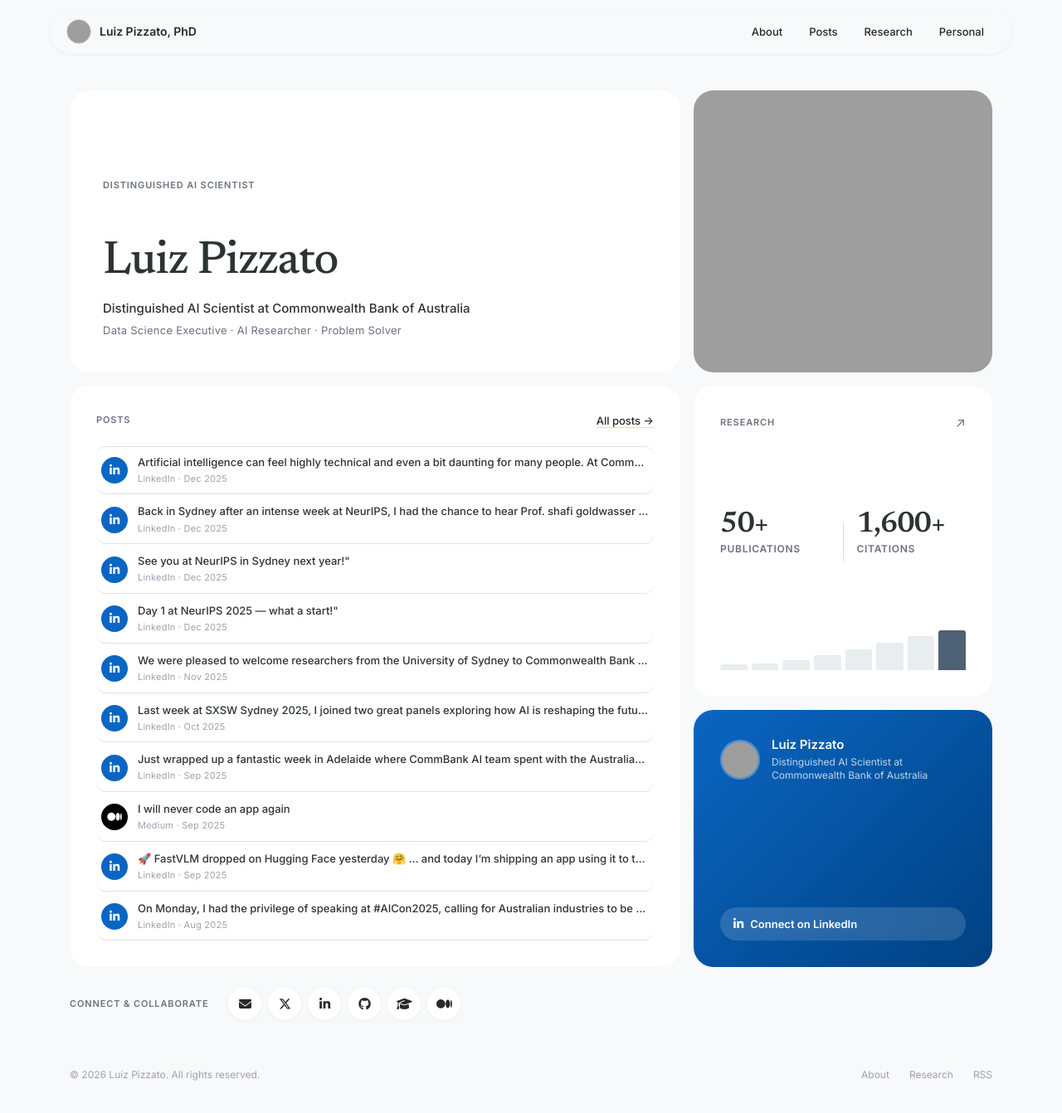
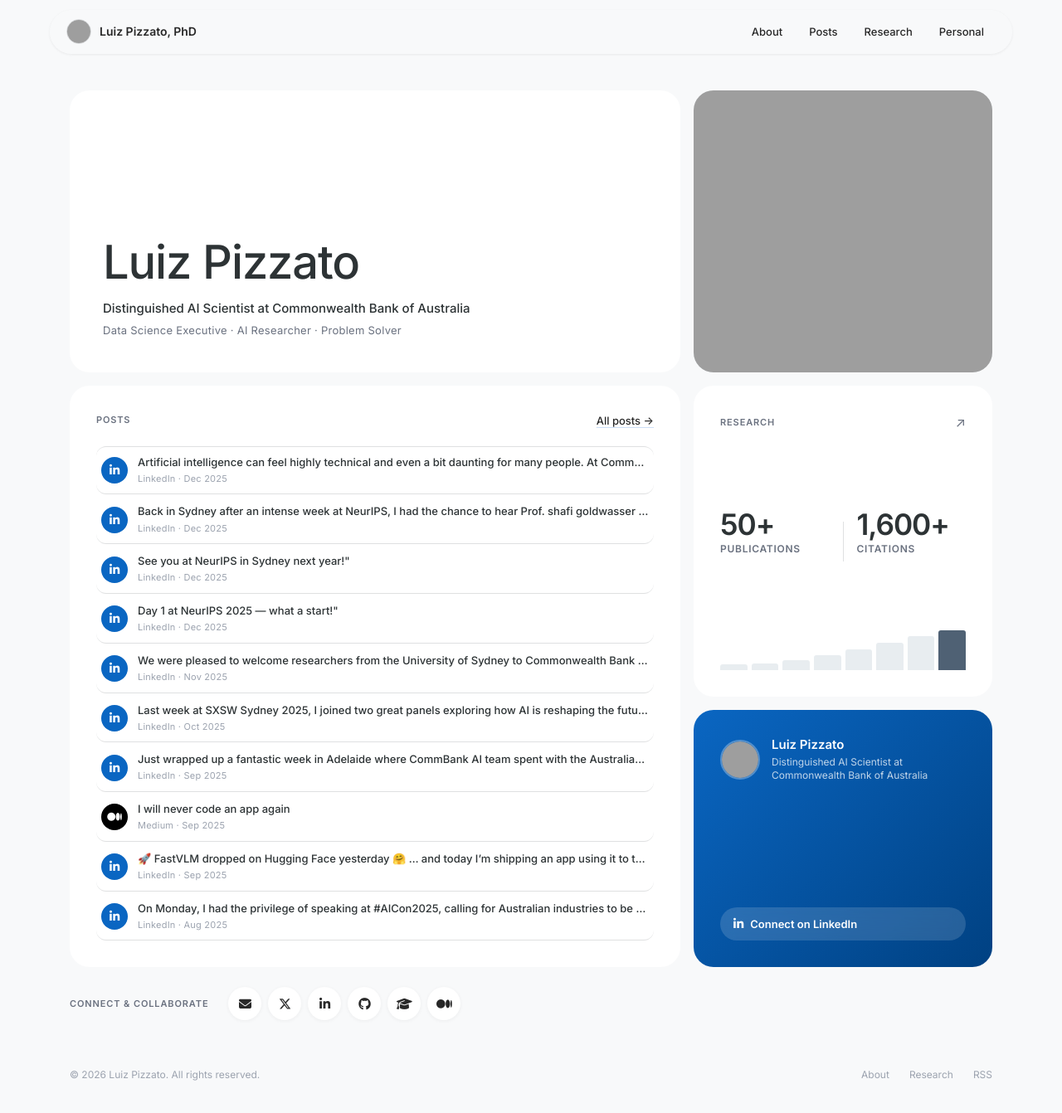
Before and after one commit to pizzato/pizzato.github.io, a Jekyll site: the page built from index.html, in a window 1280 px wide and 1346 px high. Shown: the top 1342 px of the window at 83% size. Built offline with Jekyll 4.4.1, drawn with Linux system fonts in a browser that asks for light colours.

Commit message:
style: replace Newsreader with Inter; remove redundant hero label
- Switch all Newsreader usages to Inter (display headings, metric numbers)
- Load only Inter from Google Fonts (drop Newsreader import)
- Remove 'Distinguished AI Scientist' label from homepage hero card —
  already present in the tagline below the name

Co-Authored-By: Claude Sonnet 4.5 <noreply@anthropic.com>

```diff
--- a/_layouts/home.html
+++ b/_layouts/home.html
@@ -17,7 +17,6 @@ layout: compress
 
           <!-- Hero card -->
           <div class="bento-card bento-hero reveal">
-            <span class="label-sm">Distinguished AI Scientist</span>
             <h1 class="display-lg">{{ site.title | split: ',' | first }}</h1>
             <p class="hero-role">{{ site.bio }}</p>
             <p class="hero-tagline">Data Science Executive &middot; AI Researcher &middot; Problem Solver</p>
--- a/assets/css/revamp.css
+++ b/assets/css/revamp.css
@@ -4,7 +4,7 @@
    DESIGN.md: tonal depth, no-line rule, glass & gradient rule
    ============================================================ */
 
-@import url('https://fonts.googleapis.com/css2?family=Newsreader:ital,opsz,wght@0,6..72,300;0,6..72,400;0,6..72,500;0,6..72,600;1,6..72,300;1,6..72,400;1,6..72,500;1,6..72,600&family=Inter:wght@400;500;600&display=swap');
+@import url('https://fonts.googleapis.com/css2?family=Inter:wght@300;400;500;600;700&display=swap');
 
 /* ── Reset ──────────────────────────────────────────────────── */
 *, *::before, *::after { box-sizing: border-box; margin: 0; padding: 0; }
@@ -88,7 +88,7 @@ ul, ol { list-style: none; }
 
 /* ── Typography scale ───────────────────────────────────────── */
 .display-lg {
-  font-family: 'Newsreader', Georgia, serif;
+  font-family: 'Inter', -apple-system, BlinkMacSystemFont, sans-serif;
   font-size: clamp(2.5rem, 5vw, 3.5rem);
   font-weight: 500;
   line-height: 1.1;
@@ -97,7 +97,7 @@ ul, ol { list-style: none; }
 }
 
 .display-md {
-  font-family: 'Newsreader', Georgia, serif;
+  font-family: 'Inter', -apple-system, BlinkMacSystemFont, sans-serif;
   font-size: clamp(1.75rem, 3.5vw, 2.5rem);
   font-weight: 500;
   line-height: 1.2;
@@ -106,7 +106,7 @@ ul, ol { list-style: none; }
 }
 
 .display-sm {
-  font-family: 'Newsreader', Georgia, serif;
+  font-family: 'Inter', -apple-system, BlinkMacSystemFont, sans-serif;
   font-size: clamp(1.25rem, 2.5vw, 1.75rem);
   font-weight: 500;
   line-height: 1.3;
@@ -287,7 +287,6 @@ ul, ol { list-style: none; }
   padding: 40px;
 }
 
-.bento-hero .label-sm { margin-bottom: 16px; }
 
 .bento-hero .display-lg { margin-bottom: 12px; }
 
@@ -395,7 +394,7 @@ ul, ol { list-style: none; }
 }
 
 .impact-metric {
-  font-family: 'Newsreader', Georgia, serif;
+  font-family: 'Inter', -apple-system, BlinkMacSystemFont, sans-serif;
   font-size: 3rem;
   font-weight: 600;
   letter-spacing: -0.03em;
```
